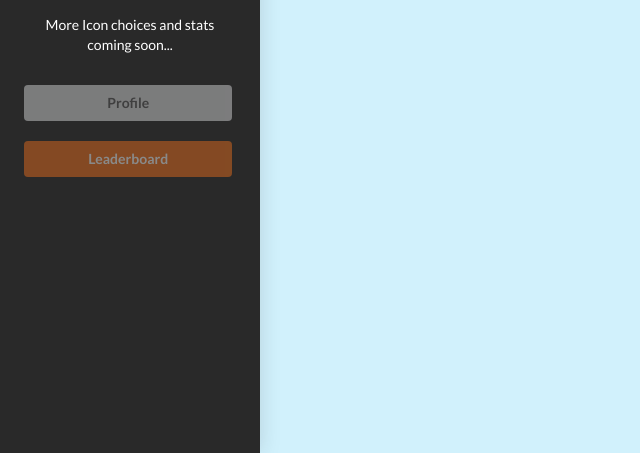
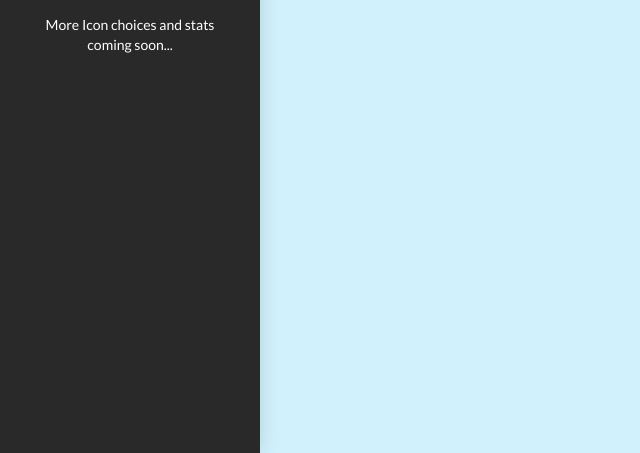
Before and after one commit to tehalexf/img_host, a plain HTML site: page profile.html in a window 1280 px wide. Shown: the part 347-800 px from the top of the page, without its empty margins (0-640 px from the left). Drawn offline with nearby package versions, Linux system fonts and the light colour scheme; some packages are replaced by stand-ins of ours; no server answers.

Commit message:
Update profile.html

```diff
--- a/profile.html
+++ b/profile.html
@@ -51,8 +51,7 @@
                            More Icon choices and stats <br/> coming soon...
                         </div>
 
-                           <button style="margin-top: 30px; width: 80%"class="white ui button disabled">Profile</button> <br><br>
-           <button style="width: 80%" class="orange ui button disabled">Leaderboard</button> <br><br>
+
 
 <!--
 					 <button style="margin-top: 30px; width: 200px"class="white ui button disabled">Profile</button> <br><br>
```
